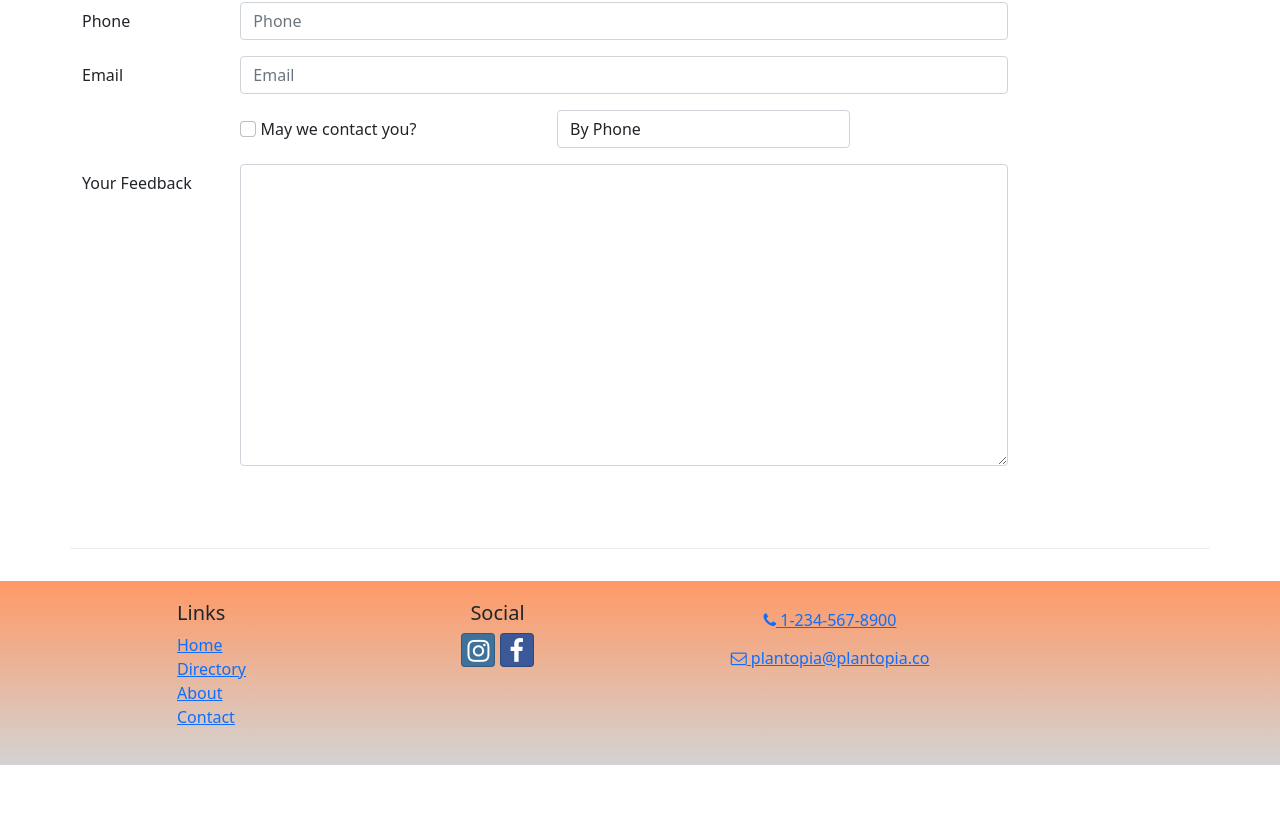
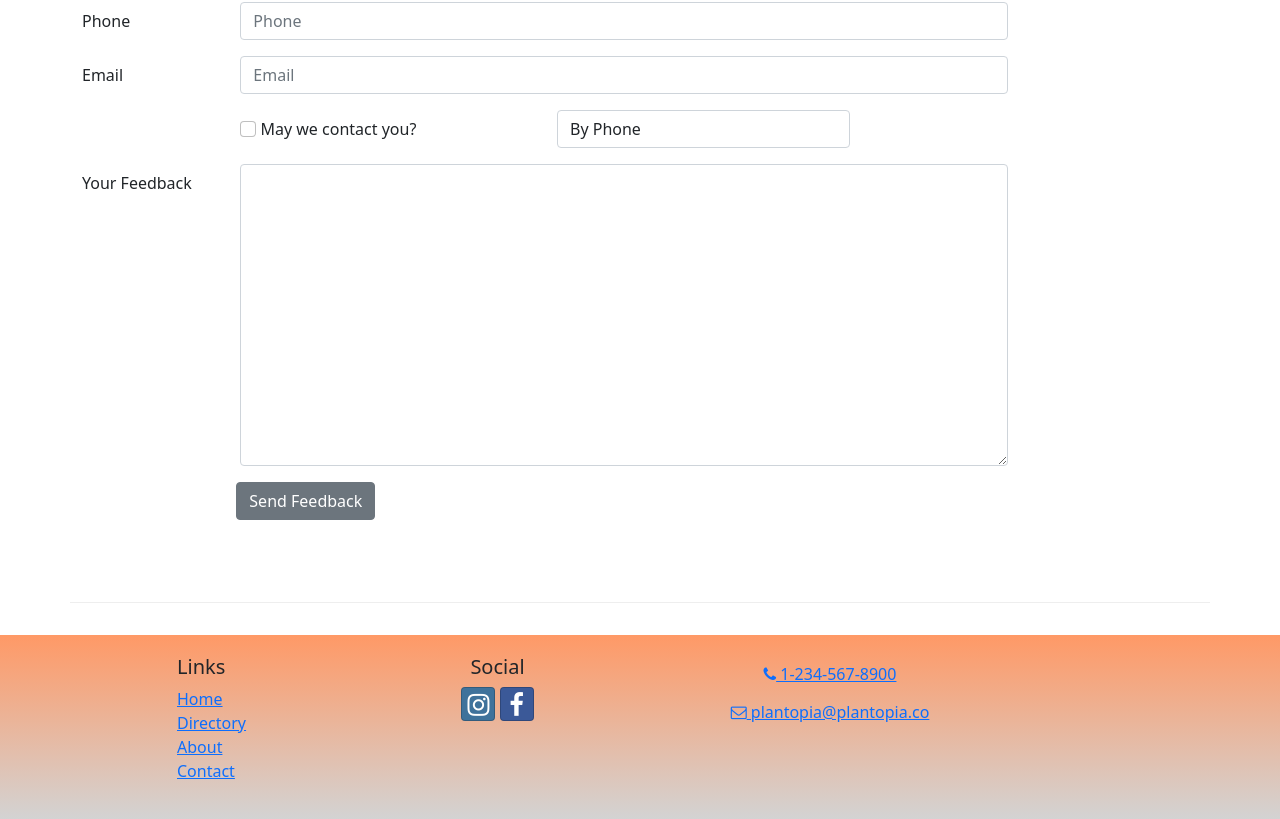
Before and after one commit to alexiscodes21/restaurant-reviews-site, a React (Create React App) app: page /contact in a window 1280 px wide. Shown: the part 720-1539 px from the top of the page. Before the commit the page ends 1485 px from the top, so only its background shows below. Built offline with nearby package versions, Linux system fonts and the light colour scheme.

Commit message:
add send feedback button to contact form

```diff
--- a/src/components/ContactForm.js
+++ b/src/components/ContactForm.js
@@ -2,6 +2,11 @@
 import { Formik, Field, Form } from "formik";
 
 const ContactForm = () => {
+  const handleSubmit = (values, { resetForm }) => {
+    console.log("form values:", values);
+    console.log("in JSON format:", JSON.stringify(values));
+    resetForm();
+  };
   return (
     <Formik
       initialValues={{
@@ -13,6 +18,7 @@
         contactType: "By Phone",
         feedback: "",
       }}
+      onSubmit={handleSubmit}
     >
       <Form>
         <FormGroup row>
@@ -66,7 +72,15 @@
             <Field name="feedback" as="textarea" rows="12" className="form-control" />
           </Col>
         </FormGroup>
-        <FormGroup row></FormGroup>
+        <FormGroup row>
+          <FormGroup row>
+            <Col md={{ size: 10, offset: 2 }}>
+              <Button type="submit" color="secondary">
+                Send Feedback
+              </Button>
+            </Col>
+          </FormGroup>
+        </FormGroup>
       </Form>
     </Formik>
   );
```
